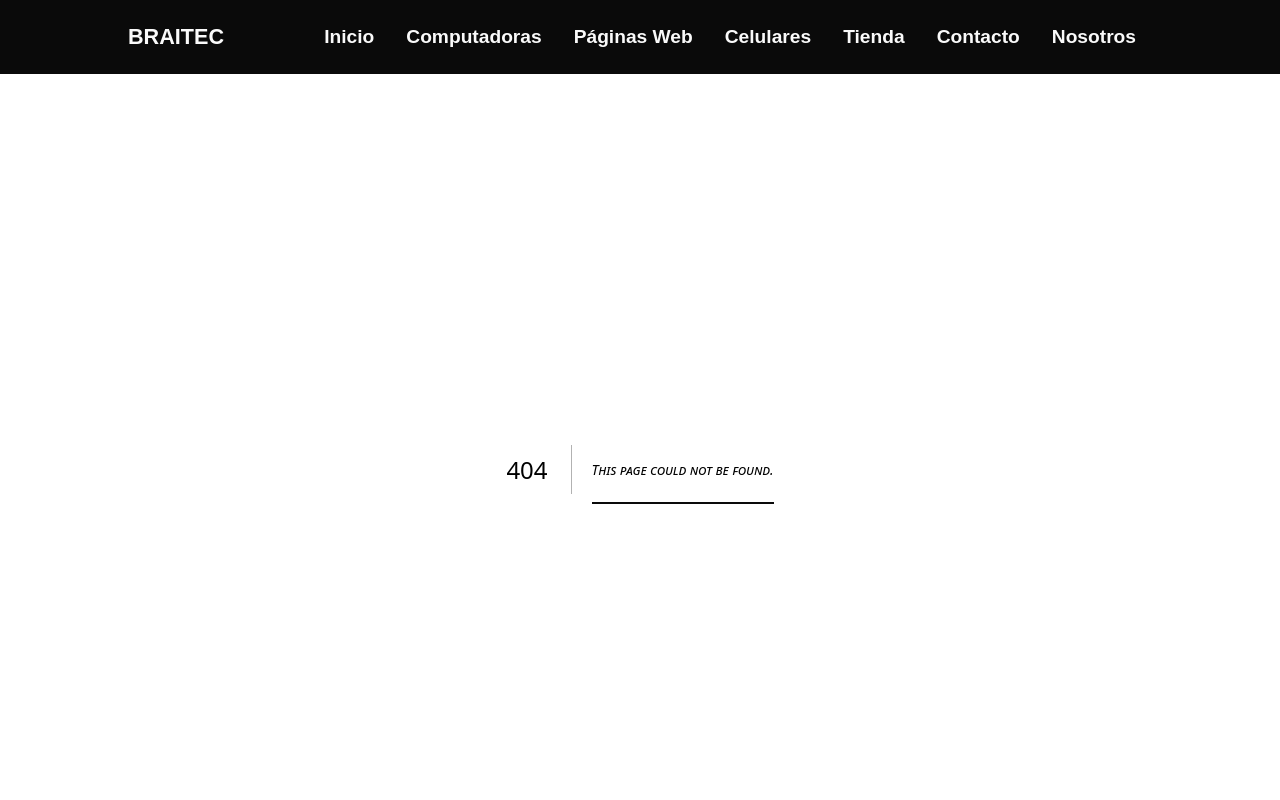
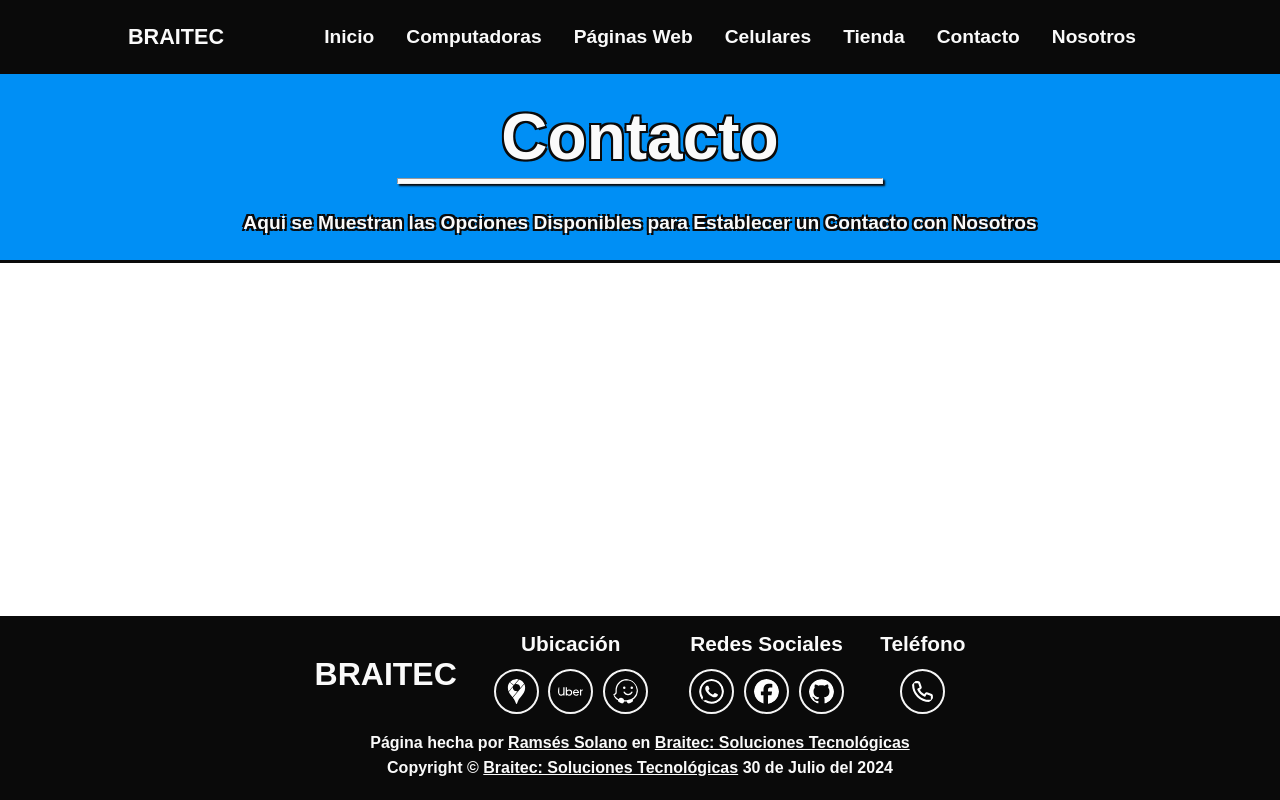
Before and after one commit to sh4dow18/braitec, a Next.js app: page /contact in a window 1280 px wide. Before the commit this address had no page. Shown: the top 800 px of the page. Built offline with nearby package versions, Linux system fonts and the light colour scheme.

Commit message:
add: title in contact page
Add Title and Subtitle in Contact Page

```diff
--- /dev/null
+++ b/src/app/contact/page.tsx
@@ -0,0 +1,24 @@
+// Contact Page Requirements
+import { Metadata } from "next";
+import { TitleSection } from "@/components";
+// Contact Page Metadata
+export const metadata: Metadata = {
+  title: "Contacto",
+  description:
+    "Aqui se Muestran las Opciones Disponibles para Establecer un Contacto con Nosotros",
+};
+// Contact Page Main Function
+function Contact() {
+  // Returns Contact Page
+  return (
+    <>
+      {/* Main Title Section */}
+      <TitleSection
+        title="Contacto"
+        subtitle="Aqui se Muestran las Opciones Disponibles para Establecer un Contacto con Nosotros"
+      />
+    </>
+  );
+}
+
+export default Contact;
```
